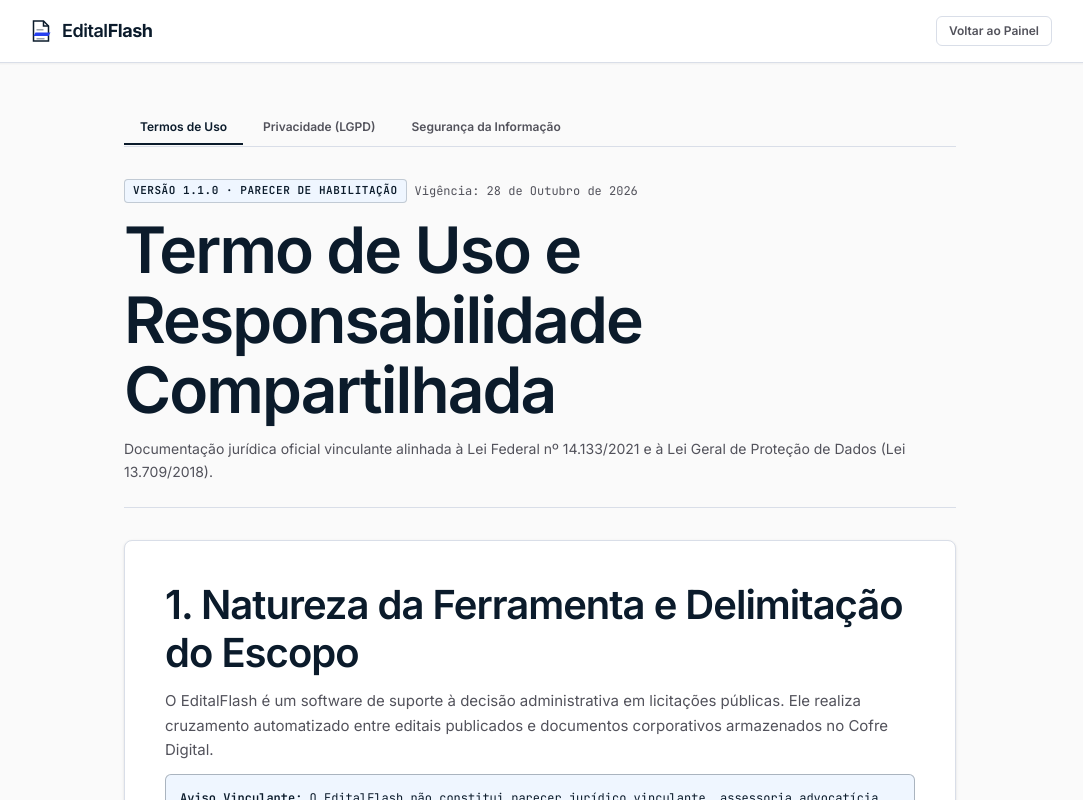
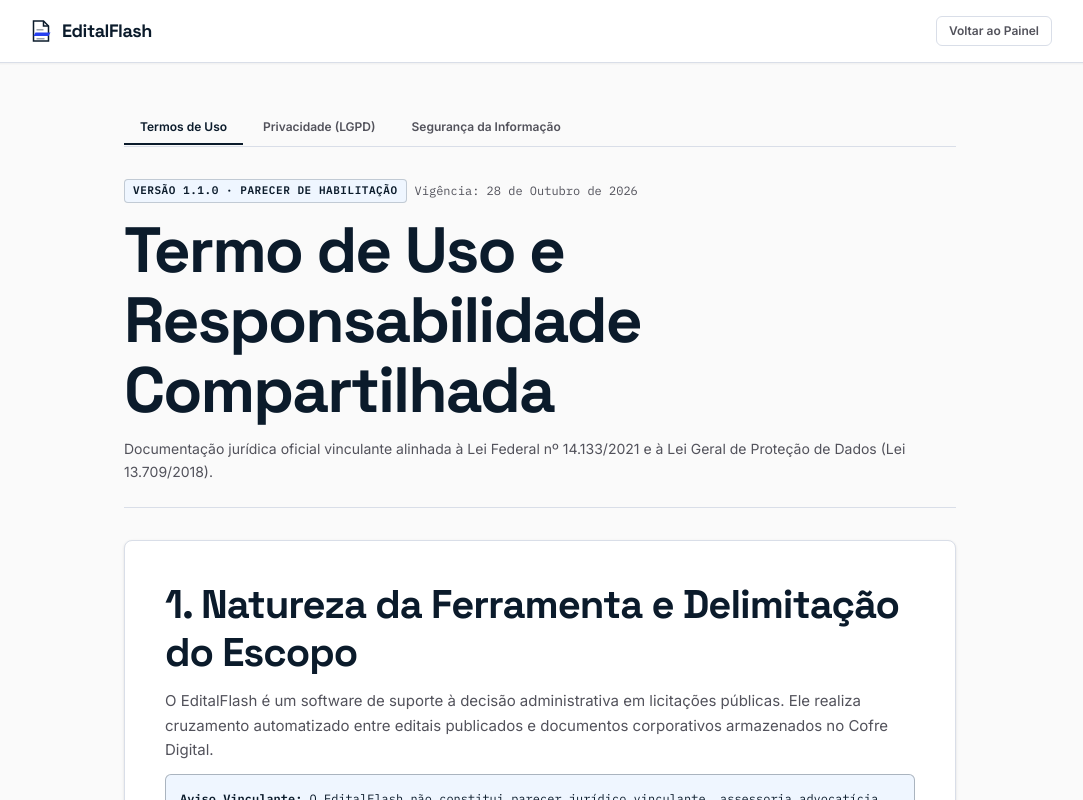
Before and after one commit to renanoacruz-gif/editalflash, a Next.js app: page /termos in a window 1280 px wide. Shown: the top 800 px of the page, without its empty margins (100-1183 px from the left). Built offline with nearby package versions, Linux system fonts and the light colour scheme; no server answers.

Commit message:
style(typography): wire Space Grotesk, Inter and IBM Plex Mono fonts to tokens

```diff
--- a/app/globals.css
+++ b/app/globals.css
@@ -85,20 +85,22 @@ body {
 }
 
 h1, .landing-h1 {
+  font-family: var(--font-display), var(--font-sans), sans-serif;
   font-size: clamp(40px, 5.5vw, 64px);
   line-height: 1.1;
   letter-spacing: -0.03em;
 }
 
 h2, .landing-h2 {
+  font-family: var(--font-display), var(--font-sans), sans-serif;
   font-size: clamp(28px, 4vw, 40px);
   line-height: 1.2;
   letter-spacing: -0.025em;
 }
 
 h1, h2, h3, h4, h5, h6, .font-display {
-  font-family: var(--font-sans), -apple-system, BlinkMacSystemFont, "Segoe UI", Roboto, sans-serif;
-  font-weight: 600;
+  font-family: var(--font-display), var(--font-sans), sans-serif;
+  font-weight: 700;
   color: var(--text-primary);
 }
 
--- a/app/layout.tsx
+++ b/app/layout.tsx
@@ -1,5 +1,5 @@
 import type { Metadata } from "next";
-import { Inter, JetBrains_Mono } from "next/font/google";
+import { Inter, Space_Grotesk, IBM_Plex_Mono } from "next/font/google";
 import "./globals.css";
 import { AuthProvider } from "@/lib/auth-context";
 
@@ -10,7 +10,14 @@ const inter = Inter({
   display: "swap",
 });
 
-const jetbrainsMono = JetBrains_Mono({
+const spaceGrotesk = Space_Grotesk({
+  subsets: ["latin"],
+  variable: "--font-display",
+  weight: ["600", "700"],
+  display: "swap",
+});
+
+const ibmPlexMono = IBM_Plex_Mono({
   subsets: ["latin"],
   variable: "--font-mono",
   weight: ["400", "500", "600"],
@@ -47,9 +54,9 @@ export default function RootLayout({
   return (
     <html
       lang="pt-BR"
-      className={`${inter.variable} ${jetbrainsMono.variable} scroll-smooth`}
+      className={`${inter.variable} ${spaceGrotesk.variable} ${ibmPlexMono.variable} scroll-smooth`}
     >
-      <body className="min-h-screen bg-[#FAFAFA] text-[#09090B] antialiased selection:bg-[#18181B] selection:text-white font-sans">
+      <body className="min-h-screen bg-[var(--paper)] text-[var(--ink)] antialiased selection:bg-[var(--flash-lt)]/30 selection:text-[var(--ink)] font-sans">
         <AuthProvider>{children}</AuthProvider>
       </body>
     </html>
```
